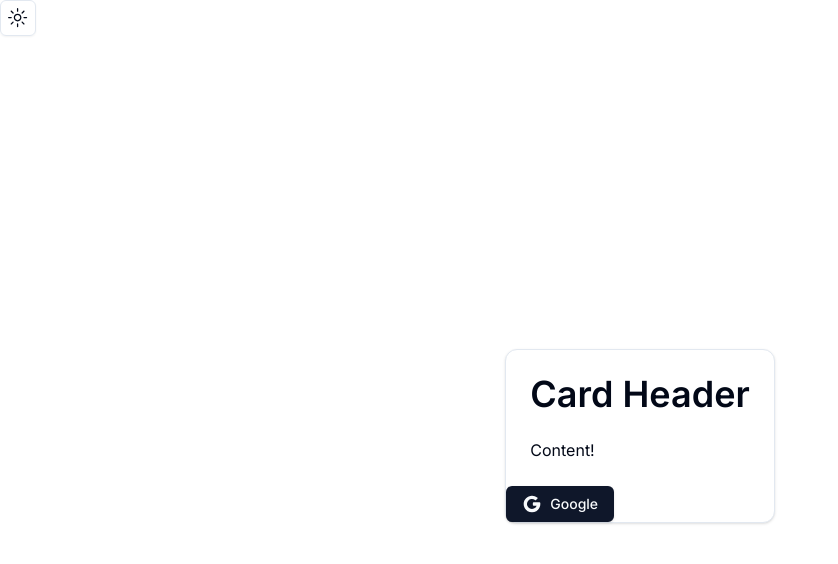
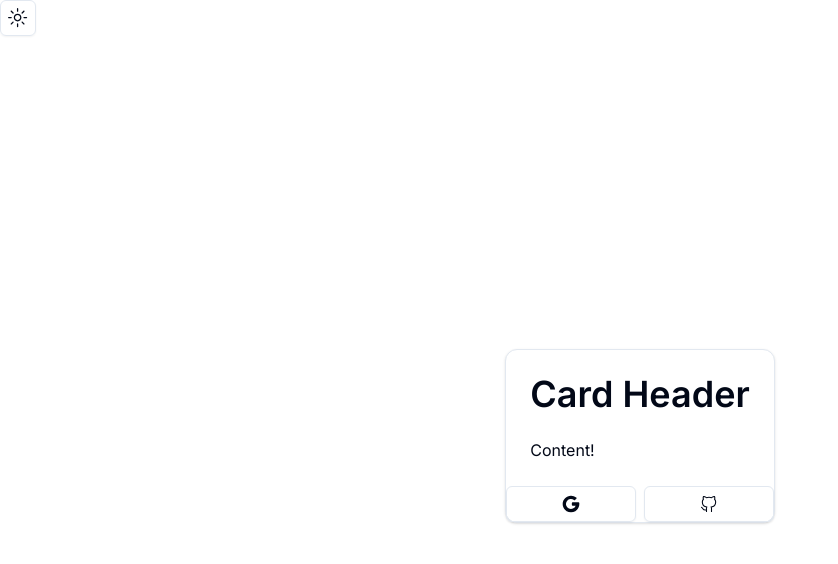
Before and after one commit to bikrantlabs/next-auth-starter, a Next.js app: page /auth/login in a window 1280 px wide. Shown: the top 564 px of the page, without its empty margins (0-838 px from the left). Built offline with nearby package versions, Linux system fonts and the light colour scheme.

Commit message:
Fixed Buttons

```diff
--- a/src/components/auth/social-buttons.tsx
+++ b/src/components/auth/social-buttons.tsx
@@ -1,16 +1,23 @@
 "use client"
 
 import React from "react"
-import { IconBrandGoogleFilled } from "@tabler/icons-react"
+import { IconBrandGithub, IconBrandGoogleFilled } from "@tabler/icons-react"
 
 import { Button } from "@/components/ui/button"
 
 export const SocialButtons = () => {
   return (
     <div className="flex items-center w-full gap-x-2">
-      <Button startIcon={<IconBrandGoogleFilled className="icon-sm" />}>
-        <span>Google</span>
-      </Button>
+      <Button
+        startIcon={<IconBrandGoogleFilled className="icon-sm" />}
+        className="w-full"
+        variant="outline"
+      />
+      <Button
+        startIcon={<IconBrandGithub className="icon-sm" />}
+        className="w-full"
+        variant="outline"
+      />
     </div>
   )
 }
--- a/src/components/features/theme-changer.tsx
+++ b/src/components/features/theme-changer.tsx
@@ -20,7 +20,7 @@ export function ThemeChanger() {
       <DropdownMenuTrigger asChild>
         <Button variant="outline" size="icon">
           <SunIcon className="h-[1.2rem] w-[1.2rem] rotate-0 scale-100 transition-all dark:-rotate-90 dark:scale-0" />
-          <MoonIcon className="absolute h-[1.2rem] w-[1.2rem] rotate-90 scale-0 transition-all dark:rotate-0 dark:scale-100" />
+          <MoonIcon className="absolute top-0 translate-y-1/2 h-[1.2rem] w-[1.2rem] rotate-90 scale-0 transition-all dark:rotate-0 dark:scale-100" />
           <span className="sr-only">Toggle theme</span>
         </Button>
       </DropdownMenuTrigger>
--- a/src/components/ui/button.tsx
+++ b/src/components/ui/button.tsx
@@ -71,10 +71,11 @@ const Button = React.forwardRef<HTMLButtonElement, ButtonProps>(
       >
         {isLoading && <IconLoader2 className="animate-spin mr-2" />}
         {StartIcon && StartIcon}
-        <span className={cn(StartIcon && "ml-2", EndIcon && "mr-2")}>
-          {children}
-        </span>
-
+        {children && (
+          <span className={cn(StartIcon && "ml-2", EndIcon && "mr-2")}>
+            {children}
+          </span>
+        )}
         {EndIcon && EndIcon}
       </Comp>
     )
```
